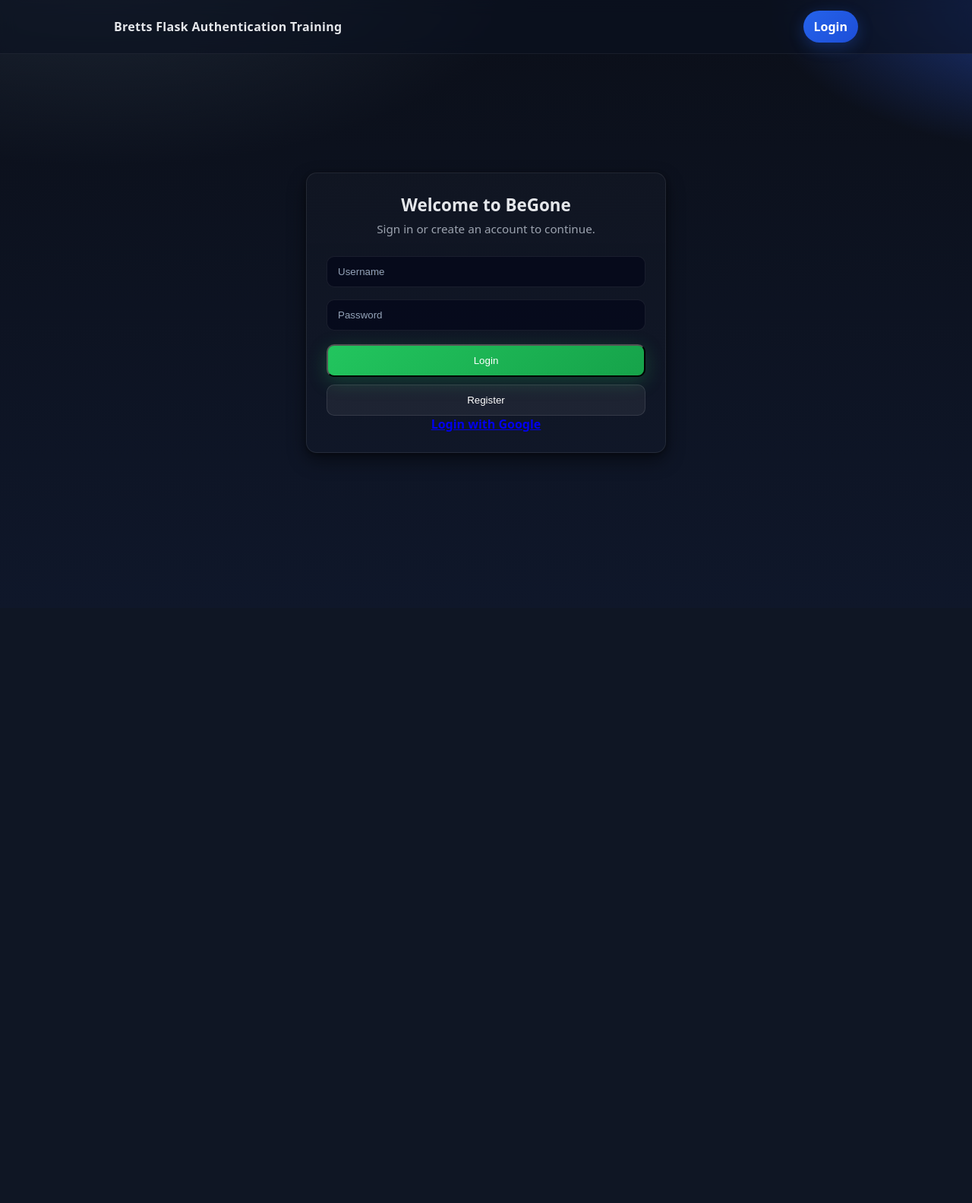
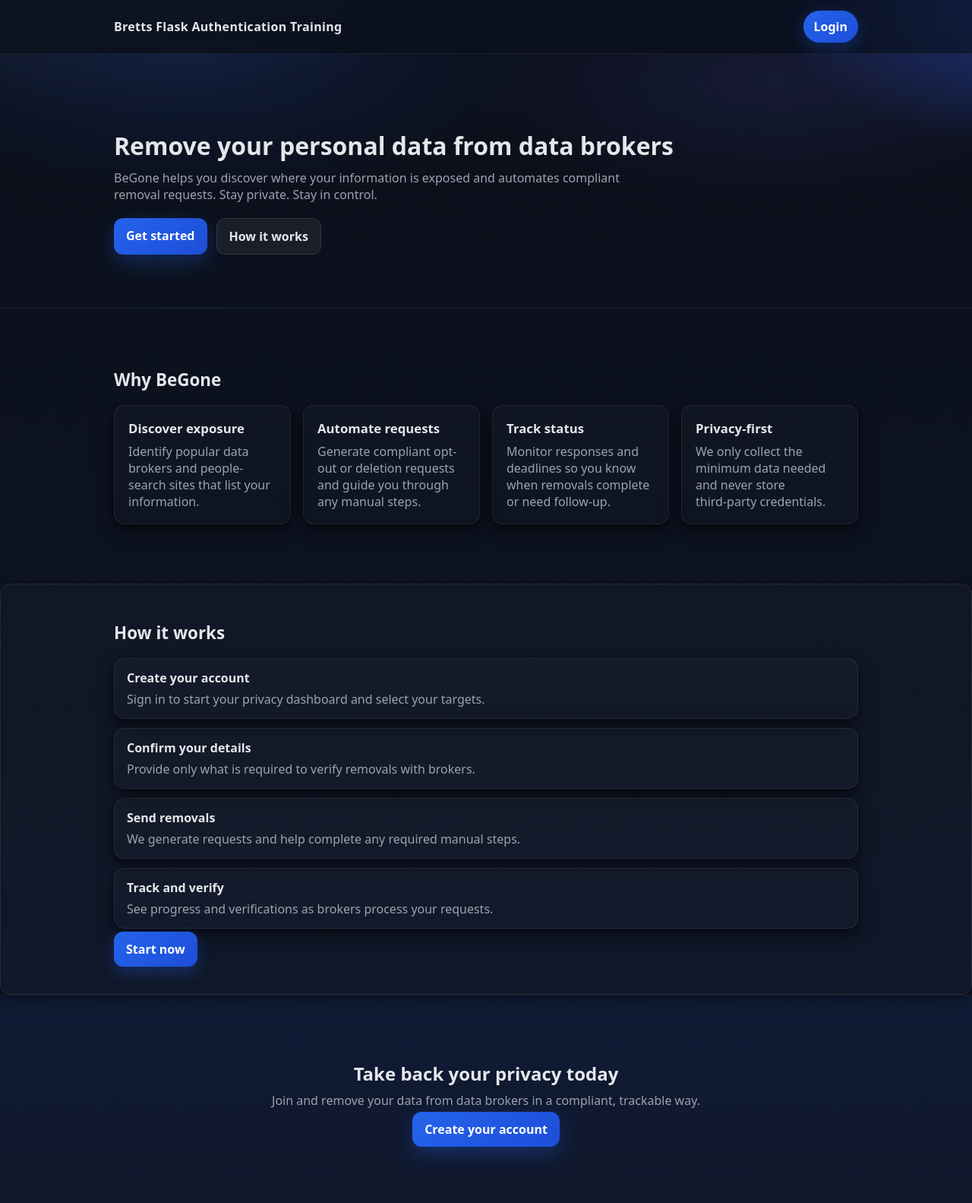
Before and after one commit to brettsky/Flask_auth, a Flask app: page / in a window 1280 px wide. Shown: the whole page at 76% size. Before the commit the page ends 601 px from the top, so only its background shows below. Run offline with Flask 3, Linux system fonts and the light colour scheme.

Commit message:
Update routes and index page

```diff
--- a/app/main/routes.py
+++ b/app/main/routes.py
@@ -14,4 +14,4 @@ def home():
 def dashboard():
     if "username" in session:
         return render_template('dashboard.html', username=session['username'])
-    return redirect(url_for('main.home'))
+    return redirect(url_for('auth.login_page'))
--- a/static/styles.css
+++ b/static/styles.css
@@ -18,8 +18,10 @@
 
 /* Page */
 html, body {
-  height: 100%;
+  min-height: 100%;
+  background-color: var(--bg);
 }
+html { scroll-behavior: smooth; }
 body {
   margin: 0;
   color: var(--text);
@@ -27,6 +29,8 @@ body {
               radial-gradient(800px 400px at 110% 0%, #1e3a8a 0%, transparent 50%),
               linear-gradient(180deg, var(--bg) 0%, var(--bg-accent) 100%);
   font-family: ui-sans-serif, system-ui, -apple-system, Segoe UI, Roboto, Helvetica, Arial, "Apple Color Emoji", "Segoe UI Emoji";
+  overflow-x: auto;
+  overflow-y: auto;
 }
 
 /* Header with right aligned login button */
@@ -76,6 +80,21 @@ header.site-header {
   padding: 0 18px;
 }
 
+/* Shared card surface used across sections */
+.auth-card, .feature, .steps li {
+  background: linear-gradient(180deg, rgba(255,255,255,.02), rgba(255,255,255,.01));
+  border: 1px solid rgba(255,255,255,.08);
+  border-radius: var(--radius);
+  box-shadow: var(--shadow);
+}
+
+.how-it-works {
+  background: linear-gradient(180deg, rgba(255,255,255,.02), rgba(255,255,255,.01));
+  border: 1px solid rgba(255,255,255,.08);
+  border-radius: var(--radius);
+  box-shadow: var(--shadow);
+}
+
 /* Auth section */
 .auth-wrapper {
   min-height: calc(100vh - 120px);
@@ -85,10 +104,6 @@ header.site-header {
 .auth-card {
   width: 100%;
   max-width: 420px;
-  background: linear-gradient(180deg, rgba(255,255,255,.02), rgba(255,255,255,.01));
-  border: 1px solid rgba(255,255,255,.08);
-  border-radius: var(--radius);
-  box-shadow: var(--shadow);
   padding: 26px;
   text-align: center;
 }
@@ -143,20 +158,8 @@ header.site-header {
   box-shadow: 0 6px 24px rgba(34, 197, 94, 0.25);
   transition: transform .12s ease, filter .12s ease, box-shadow .12s ease;
 }
-.btn-register {
-  background: rgba(255,255,255,.06);
-  border: 1px solid rgba(255,255,255,.1);
-}
-.btn-logout {
-  width: auto;
-  background: rgba(255,255,255,.06);
-  border: 1px solid rgba(255,255,255,.1);
-  padding-left: 18px;
-  padding-right: 18px;
-}
-.btn-login:hover, .btn-register:hover, .btn-logout:hover {
-  filter: brightness(1.05);
-}
+.btn:hover { filter: brightness(1.05); }
+.btn-logout { width: auto; padding-left: 18px; padding-right: 18px; }
 
 /* Slight lift and stronger glow only for the login CTA */
 .btn-login:hover {
@@ -176,3 +179,102 @@ header.site-header {
 
 /* Dashboard minimal tweaks */
 .btn-logout { margin-top: 16px; }
+
+/* ============================ */
+/* Landing page (index.html)    */
+/* ============================ */
+
+/* Utilities */
+.text-center { text-align: center; }
+
+/* Hero */
+.hero {
+  padding: 72px 0 40px 0;
+  background:
+    radial-gradient(800px 300px at 20% 0%, rgba(37, 99, 235, .15), transparent 60%),
+    radial-gradient(700px 260px at 80% 10%, rgba(99, 102, 241, .12), transparent 60%);
+  border-bottom: 1px solid rgba(255,255,255,.06);
+}
+.hero-title {
+  margin: 0 0 12px 0;
+  font-size: 2rem;
+  line-height: 1.2;
+}
+.hero-subtitle {
+  color: var(--muted);
+  margin: 0 0 20px 0;
+  max-width: 720px;
+}
+.hero-actions { display: flex; gap: 12px; flex-wrap: wrap; }
+
+/* Buttons for landing */
+.btn-primary {
+  color: #fff;
+  background: linear-gradient(135deg, var(--primary) 0%, var(--primary-600) 100%);
+  padding: 12px 16px;
+  border-radius: 12px;
+  text-decoration: none;
+  box-shadow: 0 10px 28px var(--ring);
+}
+.btn-primary:visited { color: #fff; }
+.btn-primary:focus-visible {
+  outline: none;
+  box-shadow: 0 0 0 4px var(--ring), 0 10px 28px var(--ring);
+}
+.btn-secondary {
+  color: var(--text);
+  background: rgba(255,255,255,.06);
+  padding: 12px 16px;
+  border-radius: 12px;
+  text-decoration: none;
+  border: 1px solid rgba(255,255,255,.1);
+}
+.btn-secondary:visited { color: var(--text); }
+.btn-secondary:focus-visible {
+  outline: none;
+  box-shadow: 0 0 0 4px var(--ring);
+}
+/* hover handled by .btn:hover */
+
+/* Features */
+.features { padding: 48px 0; }
+.section-title {
+  margin: 0 0 18px 0;
+  font-size: 1.4rem;
+}
+.feature-grid {
+  display: grid;
+  grid-template-columns: repeat(auto-fit, minmax(220px, 1fr));
+  gap: 16px;
+}
+.feature { padding: 18px; }
+.feature h3 { margin: 0 0 8px 0; font-size: 1.05rem; }
+.feature p { margin: 0; color: var(--muted); }
+
+/* How it works */
+.how-it-works { padding: 18px; }
+.steps {
+  margin: 0; padding: 0; list-style: none;
+  display: grid; gap: 12px;
+}
+.steps li { padding: 14px 16px; }
+.steps h4 { margin: 0 0 6px 0; font-size: 1rem; }
+.steps p { margin: 0; color: var(--muted); }
+.cta-inline { margin-top: 16px; }
+
+/* Slightly softer button shadow inside how-it-works section for consistency */
+.how-it-works .btn-primary {
+  box-shadow: 0 8px 20px var(--ring);
+}
+.how-it-works .btn-primary:focus-visible {
+  box-shadow: 0 0 0 4px var(--ring), 0 8px 20px var(--ring);
+}
+
+/* Final CTA */
+.cta-final {
+  padding: 56px 0;
+  background: linear-gradient(180deg, rgba(37, 99, 235, .08), transparent);
+  border-top: 1px solid rgba(255,255,255,.06);
+}
+.cta-final h2 { margin: 0 0 8px 0; }
+.cta-final p { margin: 0 0 16px 0; color: var(--muted); }
--- a/templates/base.html
+++ b/templates/base.html
@@ -15,7 +15,7 @@
 	   <header class="site-header">
 	   		<div class="header-inner">
 	   			<div class="brand">Bretts Flask Authentication Training</div>
-	   			<a href="{{ url_for('main.home') }}#login" class="btn btn-header-login">Login</a>
+               <a href="{{ url_for('auth.login_page') }}" class="btn btn-header-login">Login</a>
 	   		</div>
 	   </header>
 
--- a/templates/index.html
+++ b/templates/index.html
@@ -1,47 +1,80 @@
 {% extends "base.html" %}{% block body %}
 
 
+<section class="hero">
+    <div class="container">
+        <h1 class="hero-title">Remove your personal data from data brokers</h1>
+        <p class="hero-subtitle">BeGone helps you discover where your information is exposed and automates compliant removal requests. Stay private. Stay in control.</p>
+        <div class="hero-actions">
+            <a href="{{ url_for('auth.login_page') }}" class="btn btn-primary">Get started</a>
+            <a href="#how-it-works" class="btn btn-secondary">How it works</a>
+        </div>
+    </div>
+    <!-- Optional: add a hero illustration or dashboard preview here -->
+    <!-- <img src="{{ url_for('static', filename='hero.png') }}" alt="BeGone preview" class="hero-illustration"> -->
+    </section>
 
 
-<div class="auth-wrapper">
-    <div class="auth-card text-center" id="login" > <!-- anchor target for header button -->
-        <h1>Welcome to BeGone</h1>
-        <p class="subtle text-center">Sign in or create an account to continue.</p>
-        {% if error %}
-        <div class="alert text-center">{{ error }}</div>
-        {% endif %}
-        <!-- Action now points to auth blueprint endpoint -->
-        <form id="auth-form" action="{{ url_for('auth.login') }}" method="post">
-            <input type="hidden" name="csrf_token" value="{{ csrf_token() }}">
-
-            <input type="text" name="username"  class="input-field" placeholder="Username">
-            <input type="password" name="password"  class="input-field" placeholder="Password">
-            <button type="submit" class="btn-login" onclick="setActionForm('login')">Login</button>
-            <button type="button" class="btn-register" onclick="setActionForm('register')">Register</button>
-            <a class="btn login-google" href="{{ url_for('auth.google_login') }}">Login with Google</a>
-        </form>
+<section class="features">
+    <div class="container">
+        <h2 class="section-title">Why BeGone</h2>
+        <div class="feature-grid">
+            <div class="feature">
+                <h3>Discover exposure</h3>
+                <p>Identify popular data brokers and people-search sites that list your information.</p>
+            </div>
+            <div class="feature">
+                <h3>Automate requests</h3>
+                <p>Generate compliant opt-out or deletion requests and guide you through any manual steps.</p>
+            </div>
+            <div class="feature">
+                <h3>Track status</h3>
+                <p>Monitor responses and deadlines so you know when removals complete or need follow-up.</p>
+            </div>
+            <div class="feature">
+                <h3>Privacy-first</h3>
+                <p>We only collect the minimum data needed and never store third‑party credentials.</p>
+            </div>
+        </div>
     </div>
-</div>
+</section>
 
 
+<section id="how-it-works" class="how-it-works">
+    <div class="container">
+        <h2 class="section-title">How it works</h2>
+        <ol class="steps">
+            <li>
+                <h4>Create your account</h4>
+                <p>Sign in to start your privacy dashboard and select your targets.</p>
+            </li>
+            <li>
+                <h4>Confirm your details</h4>
+                <p>Provide only what is required to verify removals with brokers.</p>
+            </li>
+            <li>
+                <h4>Send removals</h4>
+                <p>We generate requests and help complete any required manual steps.</p>
+            </li>
+            <li>
+                <h4>Track and verify</h4>
+                <p>See progress and verifications as brokers process your requests.</p>
+            </li>
+        </ol>
+        <div class="cta-inline">
+            <a href="{{ url_for('auth.login_page') }}" class="btn btn-primary">Start now</a>
+        </div>
+    </div>
+</section>
 
-<script>
-    function setActionForm(action) {
-        let authForm = document.getElementById('auth-form');
-        if (action === 'login') {
-            // Point to auth blueprint login endpoint
-            authForm.action = '{{ url_for("auth.login") }}';
-            authForm.method = 'POST';
-            authForm.submit();
-        } else if (action === 'register') {
-            // Point to auth blueprint register endpoint
-            authForm.action = '{{ url_for("auth.register") }}';
-            authForm.method = 'POST';
-            authForm.submit();
-        }
-    }
-</script>
 
+<section class="cta-final">
+    <div class="container text-center">
+        <h2>Take back your privacy today</h2>
+        <p>Join and remove your data from data brokers in a compliant, trackable way.</p>
+        <a href="{{ url_for('auth.login_page') }}" class="btn btn-primary">Create your account</a>
+    </div>
+</section>
 
 
 {% endblock %}
```
Also changed, not shown: app/auth/routes.py (+12 -6 lines), templates/login.html (added, +44 -0 lines), 1 other file.
